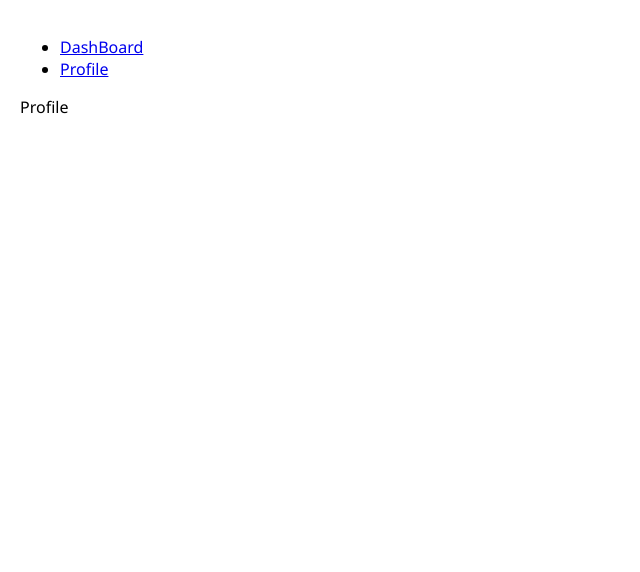
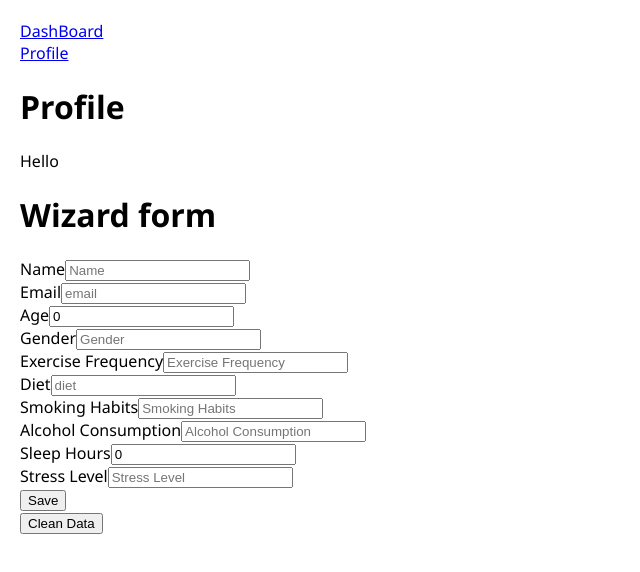
Before and after one commit to jordisabat/lifespan, a React (Vite) app: page /profile in a window 1280 px wide. Shown: the top 572 px of the page, without its empty margins (0-640 px from the left). Built offline with nearby package versions, Linux system fonts and the light colour scheme.

Commit message:
feat: add user form

```diff
--- a/package.json
+++ b/package.json
@@ -41,8 +41,6 @@
     "vitest": "^0.31.1"
   },
   "dependencies": {
-    "@material-tailwind/react": "^2.0.1",
-    "@tanstack/react-query": "^4.29.7",
     "react": "^18.2.0",
     "react-dom": "^18.2.0",
     "react-router-dom": "^6.12.1"
--- a/src/components/Dashboard.tsx
+++ b/src/components/Dashboard.tsx
@@ -1,7 +1,10 @@
-const DashBoard = () => {
+import { UserType } from "../data/userType";
+
+const DashBoard = (props: { user: UserType | null }) => {
   return (
     <div>
       <h1>Dashboard</h1>
+      {props.user !== null ? <div>{props.user.name}</div> : <div>N/A</div>}
     </div>
   );
 };
--- a/src/components/Header.tsx
+++ b/src/components/Header.tsx
@@ -3,16 +3,14 @@ import { Link } from "react-router-dom";
 const Header = () => {
   return (
     <header>
-      <nav>
-        <ul>
-          <li>
-            <Link to="/">DashBoard</Link>
-          </li>
-          <li>
-            <Link to="/profile">Profile</Link>
-          </li>
-        </ul>
-      </nav>
+      <div>
+        <div>
+          <Link to="/">DashBoard</Link>
+        </div>
+        <div>
+          <Link to="/profile">Profile</Link>
+        </div>
+      </div>
     </header>
   );
 };
--- a/src/components/Home.tsx
+++ b/src/components/Home.tsx
@@ -1,18 +1,56 @@
+import { useEffect, useState } from "react";
 import { Route, Routes } from "react-router-dom";
+import { UserType } from "../data/userType";
+import { initialUser } from "../utils/data";
 import DashBoard from "./Dashboard";
 import Header from "./Header";
 import Profile from "./Profile";
 
 const Home = () => {
+  const [user, setUser] = useState<UserType>(initialUser);
+
+  const handleOnSave = (user: UserType) => {
+    setUser(user);
+    localStorage.setItem("user", JSON.stringify(user));
+    alert("User saved!");
+  };
+
+  useEffect(() => {
+    const data = localStorage.getItem("user");
+    if (data) {
+      setUser(JSON.parse(data) as UserType);
+    }
+  }, []);
+
   return (
     <>
       <Header />
       <Routes>
-        <Route path="/" element={<DashBoard />} />
-        <Route path="/profile" element={<Profile />} />
+        <Route path="/" element={<DashBoard user={user} />} />
+        <Route
+          path="/profile"
+          element={<Profile user={user} onSave={handleOnSave} />}
+        />
       </Routes>
     </>
   );
 };
 
 export default Home;
+
+// const initialUser: UserType = {
+//   id: 1,
+//   name: "John Doe",
+//   email: "example@test.com",
+//   age: 30,
+//   gender: "",
+//   exerciseFrequency: "1 or 2 times a week",
+//   diet: "Balanced",
+//   smokingHabits: "Never",
+//   alcoholConsumption: "Never",
+//   sleepHours: 8,
+//   stressLevel: "Low",
+//   createdAt: "2021-08-01T00:00:00.000Z",
+//   updatedAt: "2021-08-01T00:00:00.000Z",
+//   lifestyleScore: 0,
+// };
--- a/src/components/Profile.tsx
+++ b/src/components/Profile.tsx
@@ -1,5 +1,175 @@
-const Profile = () => {
-    return (<div>Profile</div>);
-}
+import { useEffect, useState } from "react";
+import { useNavigate } from "react-router-dom";
+import { UserType } from "../data/userType";
+import { initialUser } from "../utils/data";
+import { isValidUser } from "../utils/helpers";
+
+type ProfileProps = {
+  user: UserType;
+  onSave: (user: UserType) => void;
+};
+
+const Profile = (props: ProfileProps) => {
+  const { user, onSave } = props;
+  const [updatedUser, setUpdatedUser] = useState<UserType>(user);
+
+  useEffect(() => {
+    setUpdatedUser(user);
+  }, [user]);
+
+  const handleOnChange = (field: string, value: string | number) => {
+    setUpdatedUser((prevUser: UserType) => ({
+      ...prevUser,
+      [field]: value,
+    }));
+  };
+
+  const navigate = useNavigate();
+
+  const handleSubmit = (event: React.FormEvent<HTMLFormElement>) => {
+    event.preventDefault();
+    if (isValidUser(updatedUser)) {
+      onSave(updatedUser);
+      navigate("/");
+    } else {
+      alert("Please fill in all the fields before submitting the form.");
+    }
+  };
+  return (
+    <div>
+      <h1>Profile</h1>
+      {user !== null && <div>Hello {user.name}</div>}
+      <div className="flex flex-col">
+        <h1>Wizard form</h1>
+        <form onSubmit={handleSubmit}>
+          <div className="flex flex-col">
+            <div>
+              <label htmlFor="name">Name</label>
+              <input
+                type="string"
+                id="name"
+                name="name"
+                placeholder="Name"
+                value={updatedUser.name}
+                onChange={(e) => handleOnChange("name", e.target.value)}
+              />
+            </div>
+            <div>
+              <label htmlFor="email">Email</label>
+              <input
+                type="email"
+                id="email"
+                name="email"
+                placeholder="email"
+                value={updatedUser.email}
+                onChange={(e) => handleOnChange("email", e.target.value)}
+              />
+            </div>
+            <div>
+              <label htmlFor="age">Age</label>
+              <input
+                type="number"
+                id="age"
+                name="age"
+                placeholder="age"
+                value={updatedUser.age}
+                onChange={(e) => handleOnChange("age", e.target.value)}
+              />
+            </div>
+            <div>
+              <label htmlFor="gender">Gender</label>
+              <input
+                type="text"
+                id="gender"
+                name="gender"
+                placeholder="Gender"
+                value={updatedUser.gender}
+                onChange={(e) => handleOnChange("gender", e.target.value)}
+              />
+            </div>
+            <div>
+              <label htmlFor="exerciseFrequency">Exercise Frequency</label>
+              <input
+                type="text"
+                id="exerciseFrequency"
+                name="exerciseFrequency"
+                placeholder="Exercise Frequency"
+                value={updatedUser.exerciseFrequency}
+                onChange={(e) =>
+                  handleOnChange("exerciseFrequency", e.target.value)
+                }
+              />
+            </div>
+            <div>
+              <label htmlFor="diet">Diet</label>
+              <input
+                type="text"
+                id="diet"
+                name="diet"
+                placeholder="diet"
+                value={updatedUser.diet}
+                onChange={(e) => handleOnChange("diet", e.target.value)}
+              />
+            </div>
+            <div>
+              <label htmlFor="smokingHabits">Smoking Habits</label>
+              <input
+                type="text"
+                id="smokingHabits"
+                name="smokingHabits"
+                placeholder="Smoking Habits"
+                value={updatedUser.smokingHabits}
+                onChange={(e) =>
+                  handleOnChange("smokingHabits", e.target.value)
+                }
+              />
+            </div>
+            <div>
+              <label htmlFor="alcoholConsumption">Alcohol Consumption</label>
+              <input
+                type="text"
+                id="alcoholConsumption"
+                name="alcoholConsumption"
+                placeholder="Alcohol Consumption"
+                value={updatedUser.alcoholConsumption}
+                onChange={(e) =>
+                  handleOnChange("alcoholConsumption", e.target.value)
+                }
+              />
+            </div>
+            <div>
+              <label htmlFor="sleepHours">Sleep Hours</label>
+              <input
+                type="number"
+                id="sleepHours"
+                name="sleepHours"
+                placeholder="Sleep Hours"
+                value={updatedUser.sleepHours}
+                onChange={(e) => handleOnChange("sleepHours", e.target.value)}
+              />
+            </div>
+            <div>
+              <label htmlFor="stressLevel">Stress Level</label>
+              <input
+                type="text"
+                id="stressLevel"
+                name="stressLevel"
+                placeholder="Stress Level"
+                value={updatedUser.stressLevel}
+                onChange={(e) => handleOnChange("stressLevel", e.target.value)}
+              />
+            </div>
+            <div>
+              <button type="submit">Save</button>
+            </div>
+          </div>
+        </form>
+      </div>
+      <div>
+        <button onClick={() => onSave(initialUser)}>Clean Data</button>
+      </div>
+    </div>
+  );
+};
 
 export default Profile;
--- /dev/null
+++ b/src/data/userType.ts
@@ -0,0 +1,16 @@
+export interface UserType {
+  id: number;
+  name: string;
+  email: string;
+  age: number;
+  gender: string;
+  exerciseFrequency: string;
+  diet: string;
+  smokingHabits: string;
+  alcoholConsumption: string;
+  sleepHours: number;
+  stressLevel: string;
+  createdAt: string;
+  updatedAt: string;
+  lifestyleScore: number;
+}
--- /dev/null
+++ b/src/utils/data.ts
@@ -0,0 +1,18 @@
+import { UserType } from "../data/userType";
+
+export const initialUser: UserType = {
+  id: 0,
+  name: "",
+  email: "",
+  age: 0,
+  gender: "",
+  exerciseFrequency: "",
+  diet: "",
+  smokingHabits: "",
+  alcoholConsumption: "",
+  sleepHours: 0,
+  stressLevel: "",
+  createdAt: "",
+  updatedAt: "",
+  lifestyleScore: 0,
+};
--- /dev/null
+++ b/src/utils/helpers.ts
@@ -0,0 +1,37 @@
+import { UserType } from "../data/userType";
+
+export const isValidUser = (user: UserType): boolean => {
+  if (!user || typeof user !== "object") {
+    return false;
+  }
+
+  const {
+    name,
+    email,
+    age,
+    gender,
+    exerciseFrequency,
+    diet,
+    smokingHabits,
+    alcoholConsumption,
+    sleepHours,
+    stressLevel,
+  } = user;
+
+  if (
+    !name ||
+    !email ||
+    !age ||
+    !gender ||
+    !exerciseFrequency ||
+    !diet ||
+    !smokingHabits ||
+    !alcoholConsumption ||
+    !sleepHours ||
+    !stressLevel
+  ) {
+    return false;
+  }
+
+  return true;
+};
```
Also changed, not shown: tailwind.config.js (+2 -5 lines), 2 other files (tests, documents, lock files or other folders).
